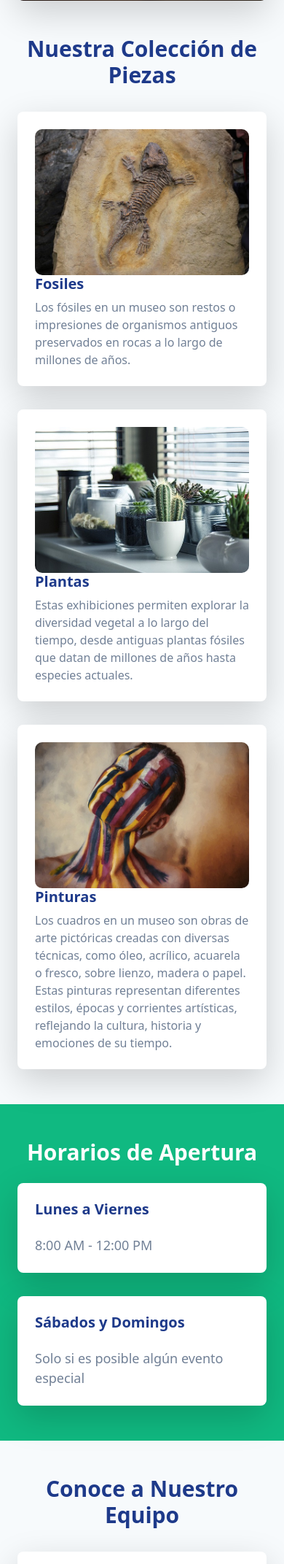
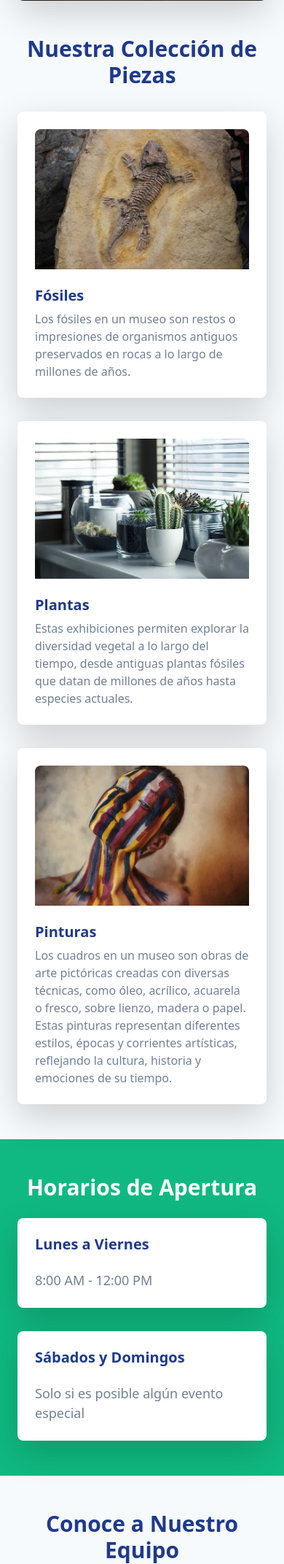
Before and after one commit to tiagoraminelli/trabajo-final-practica-2er-a-o, a PHP site: page /index.php in a window 390 px wide. Shown: the part 1386-3529 px from the top of the page at 73% size. Run offline with PHP 8.4, Linux system fonts and the light colour scheme.

Commit message:
mejoras al index con responsive

```diff
--- a/includes/footer.php
+++ b/includes/footer.php
@@ -1,3 +1,58 @@
-<footer class="text-white bg-dark text-center py-3 mt-5">
-    <p>&copy; <?php echo date('Y'); ?> Mi Aplicación. Todos los derechos reservados.</p>
+<footer class="text-white bg-dark py-5 mt-5">
+    <div class="container">
+        <div class="row">
+            <!-- Columna 1: Información de la empresa -->
+            <div class="col-md-4 text-center text-md-start mb-4 mb-md-0">
+                <h5 class="text-uppercase mb-3">Museo Municipal </h5>
+                <p class="mb-2">
+                    Somos una organización dedicada a la gestión y conservación de piezas históricas y culturales.
+                </p>
+                <p class="mb-0">
+                    <i class="bi bi-geo-alt-fill"></i> Dirección: Lassaga e H. Irigoyen, San Cristóbal, Santa Fe
+                </p>
+                <p class="mb-0">
+                    <i class="bi bi-telephone-fill"></i> Teléfono: 3408-15577548
+                </p>
+                <p class="mb-0">
+                    <i class="bi bi-envelope-fill"></i> Email: museociencia@gmail.com
+                </p>
+            </div>
+
+            <!-- Columna 2: Enlaces rápidos -->
+            <div class="col-md-4 text-center mb-4 mb-md-0">
+                <h5 class="text-uppercase mb-3">Enlaces Rápidos</h5>
+                <ul class="list-unstyled">
+                    <li class="mb-2"><a href="index.php" class="text-white text-decoration-none">Inicio</a></li>
+                    <li class="mb-2"><a href="#nosotros" class="text-white text-decoration-none">Nosotros</a></li>
+                    <li class="mb-2"><a href="#servicios" class="text-white text-decoration-none">Servicios</a></li>
+                    <li class="mb-2"><a href="#contacto" class="text-white text-decoration-none">Contacto</a></li>
+                </ul>
+            </div>
+
+            <!-- Columna 3: Redes Sociales -->
+            <div class="col-md-4 text-center text-md-end">
+                <h5 class="text-uppercase mb-3">Síguenos</h5>
+                <div class="d-flex justify-content-center justify-content-md-end gap-3">
+                    <a href="https://www.facebook.com/liceomunicipal.angelaperaltapino" target="_blank" class="text-white text-decoration-none" aria-label="Facebook">
+                        <i class="bi bi-facebook fs-4"></i>
+                    </a>
+                    <a href="#" class="text-white text-decoration-none" target="_blank" aria-label="Twitter">
+                        <i class="bi bi-twitter fs-4"></i>
+                    </a>
+                    <a href="https://www.instagram.com/museocsnaturales/" target="_blank" class="text-white text-decoration-none" aria-label="Instagram">
+                        <i class="bi bi-instagram fs-4"></i>
+                    </a>
+                    <a href="#" class="text-white text-decoration-none" target="_blank" aria-label="LinkedIn">
+                        <i class="bi bi-linkedin fs-4"></i>
+                    </a>
+                    <a href="https://www.youtube.com/@eldepartamentaldigital3694" target="_blank" class="text-white text-decoration-none" aria-label="YouTube">
+                        <i class="bi bi-youtube fs-4"></i>
+                    </a>
+                </div>
+                <p class="mt-3 mb-0">
+                    &copy; <?php echo date('Y'); ?> Mi Aplicación. Todos los derechos reservados.
+                </p>
+            </div>
+        </div>
+    </div>
 </footer>
--- a/includes/secciones/colecciones.php
+++ b/includes/secciones/colecciones.php
@@ -1,27 +1,27 @@
 <!-- Sección de Colecciones -->
 <div class="container mx-auto my-12 px-4">
     <h2 class="text-3xl font-bold text-center text-primary-custom mb-8">Nuestra Colección de Piezas</h2>
-    <div class="grid grid-cols-1 sm:grid-cols-2 md:grid-cols-3 gap-8">
+    <div class="grid grid-cols-1 lg:grid-cols-2 xl:grid-cols-3 gap-8">
         <!-- Tarjeta 1 -->
         <div class="bg-white p-6 rounded-lg shadow-lg hover:shadow-xl transition-shadow duration-300">
-            <img src="./assets/img/fosil.jpg" class="card-img-top" alt="Imagen 1">
-            <div class="card-body">
-                <h5 class="card-title text-xl font-semibold text-primary-custom mb-2">Fosiles</h5>
+            <img src="./assets/img/fosil.jpg" alt="Fósiles" class="w-full h-48 object-cover rounded-t-lg">
+            <div class="card-body mt-4">
+                <h5 class="card-title text-xl font-semibold text-primary-custom mb-2">Fósiles</h5>
                 <p class="card-text text-gray-600">Los fósiles en un museo son restos o impresiones de organismos antiguos preservados en rocas a lo largo de millones de años.</p>
             </div>
         </div>
         <!-- Tarjeta 2 -->
         <div class="bg-white p-6 rounded-lg shadow-lg hover:shadow-xl transition-shadow duration-300">
-            <img src="./assets/img/plantas.jpg" class="card-img-top" alt="Imagen 2">
-            <div class="card-body">
+            <img src="./assets/img/plantas.jpg" alt="Plantas" class="w-full h-48 object-cover rounded-t-lg">
+            <div class="card-body mt-4">
                 <h5 class="card-title text-xl font-semibold text-primary-custom mb-2">Plantas</h5>
                 <p class="card-text text-gray-600">Estas exhibiciones permiten explorar la diversidad vegetal a lo largo del tiempo, desde antiguas plantas fósiles que datan de millones de años hasta especies actuales.</p>
             </div>
         </div>
         <!-- Tarjeta 3 -->
         <div class="bg-white p-6 rounded-lg shadow-lg hover:shadow-xl transition-shadow duration-300">
-            <img src="./assets/img/pinturas.jpg" class="card-img-top" alt="Imagen 3">
-            <div class="card-body">
+            <img src="./assets/img/pinturas.jpg" alt="Pinturas" class="w-full h-48 object-cover rounded-t-lg">
+            <div class="card-body mt-4">
                 <h5 class="card-title text-xl font-semibold text-primary-custom mb-2">Pinturas</h5>
                 <p class="card-text text-gray-600">Los cuadros en un museo son obras de arte pictóricas creadas con diversas técnicas, como óleo, acrílico, acuarela o fresco, sobre lienzo, madera o papel. Estas pinturas representan diferentes estilos, épocas y corrientes artísticas, reflejando la cultura, historia y emociones de su tiempo.</p>
             </div>
--- a/includes/secciones/como_llegar.php
+++ b/includes/secciones/como_llegar.php
@@ -1,21 +1,13 @@
 <!-- Sección Cómo Llegar -->
-<div class="container mx-auto my-12 px-4">
-    <h2 class="text-3xl font-semibold text-center text-primary-custom mb-6">Cómo Llegar</h2>
-    <div class="grid grid-cols-1 md:grid-cols-2 gap-8">
-        <!-- Mapa de Google -->
-        <div class="w-full h-96 rounded-lg shadow-lg overflow-hidden">
-            <iframe class="w-full h-full" src="https://www.google.com/maps/embed?pb=!1m18!1m12!1m3!1d1722.3024939965837!2d-61.23558934628762!3d-30.305450861353897!2m3!1f0!2f0!3f0!3m2!1i1024!2i768!4f13.1!3m3!1m2!1s0x944a79585c650f09%3A0xac8f5cfe4eb19f9e!2sLiceo%20Municipal%20%C3%81ngela%20Peralta%20Pino!5e0!3m2!1ses!2sar!4v1727321544657!5m2!1ses!2sar" style="border:0;" allowfullscreen="" loading="lazy"></iframe>
-        </div>
-        <!-- Apartado de Indicaciones -->
-        <div class="bg-white p-6 rounded-lg shadow-lg">
-            <h3 class="text-2xl font-semibold text-primary-custom mb-4">Liceo Municipal Ángela Peralta Pino</h3>
-            <p class="text-lg text-gray-600 mb-4">Nuestro museo se encuentra en una ubicación central y accesible. Disponible a todo público dentro de nuestros horarios de apertura.</p>
-            <ul class="list-disc pl-6 text-gray-600 space-y-3">
-                <li>Dirección: Lassaga e H. Irigoyen, San Cristóbal, Santa Fe</li>
-                <li>Teléfono: 3408-15577548</li>
-                <li>IG: <a href="https://www.instagram.com/museocsnaturales/" target="_blank">Museo</a></li>
-                <li>Email: museociencia@gmail.com</li>
-            </ul>
-        </div>
+<div class="container mx-auto my-20 px-4">
+    <!-- Mapa de Google -->
+    <div class="w-full h-[900px] rounded-lg shadow-lg overflow-hidden">
+        <iframe
+            class="w-full h-full"
+            src="https://www.google.com/maps/embed?pb=!1m18!1m12!1m3!1d1722.3024939965837!2d-61.23558934628762!3d-30.305450861353897!2m3!1f0!2f0!3f0!3m2!1i1024!2i768!4f13.1!3m3!1m2!1s0x944a79585c650f09%3A0xac8f5cfe4eb19f9e!2sLiceo%20Municipal%20%C3%81ngela%20Peralta%20Pino!5e0!3m2!1ses!2sar!4v1727321544657!5m2!1ses!2sar"
+            style="border:0;"
+            allowfullscreen=""
+            loading="lazy"
+        ></iframe>
     </div>
 </div>
--- a/includes/secciones/eventos.php
+++ b/includes/secciones/eventos.php
@@ -1,30 +1,41 @@
 <!-- Sección de Eventos -->
 <div class="bg-primary-custom py-12">
     <div class="container mx-auto px-4">
+        <!-- Título de la sección -->
         <h2 class="text-3xl font-bold text-center text-white mb-8">Próximos Eventos</h2>
-        <div class="grid grid-cols-1 sm:grid-cols-2 md:grid-cols-3 gap-8">
-            <!-- Evento 1 -->
+
+        <!-- Grid de tarjetas -->
+        <div class="grid grid-cols-1 lg:grid-cols-2 xl:grid-cols-3 gap-8">
+            <!-- Evento 1: Carpintería -->
             <div class="bg-white p-6 rounded-lg shadow-lg hover:shadow-xl transition-shadow duration-300">
-                <img src="./assets/img/carpinteria.jpg" class="card-img-top" alt="Evento 1">
-                <div class="card-body">
-                    <h5 class="card-title text-xl font-semibold text-primary-custom mb-2">Carpinteria</h5>
-                    <p class="card-text text-gray-600">las habilidades básicas y avanzadas para trabajar la madera, desde el uso de herramientas manuales y eléctricas hasta la creación de muebles y estructuras. Los participantes aprenden sobre tipos de madera, técnicas de corte, ensamblado, lijado y acabado, además de medidas de seguridad. Dependiendo del nivel, el curso puede incluir proyectos prácticos como la fabricación de mesas, estanterías o puertas, fomentando la creatividad y la precisión en el oficio.</p>
+                <img src="./assets/img/carpinteria.jpg" alt="Carpintería" class="w-full h-48 object-cover rounded-t-lg">
+                <div class="card-body mt-4">
+                    <h5 class="card-title text-xl font-semibold text-primary-custom mb-2">Carpintería</h5>
+                    <p class="card-text text-gray-600">
+                        Las habilidades básicas y avanzadas para trabajar la madera, desde el uso de herramientas manuales y eléctricas hasta la creación de muebles y estructuras. Los participantes aprenden sobre tipos de madera, técnicas de corte, ensamblado, lijado y acabado, además de medidas de seguridad. Dependiendo del nivel, el curso puede incluir proyectos prácticos como la fabricación de mesas, estanterías o puertas, fomentando la creatividad y la precisión en el oficio.
+                    </p>
                 </div>
             </div>
-            <!-- Evento 2 -->
+
+            <!-- Evento 2: Botánica -->
             <div class="bg-white p-6 rounded-lg shadow-lg hover:shadow-xl transition-shadow duration-300">
-                <img src="./assets/img/botanica.jpg" class="card-img-top" alt="Evento 2">
-                <div class="card-body">
-                    <h5 class="card-title text-xl font-semibold text-primary-custom mb-2">Botanica</h5>
-                    <p class="card-text text-gray-600">Un curso de botánica ofrece conocimientos sobre el mundo de las plantas, su clasificación, estructura, funciones y ecosistemas. Los participantes aprenden sobre morfología, fisiología, reproducción y adaptaciones de las especies vegetales, así como su importancia en la biodiversidad y la vida humana. Dependiendo del enfoque, el curso puede incluir prácticas de identificación de plantas, cultivo, conservación y aplicaciones en la agricultura, medicina o paisajismo.</p>
+                <img src="./assets/img/botanica.jpg" alt="Botánica" class="w-full h-48 object-cover rounded-t-lg">
+                <div class="card-body mt-4">
+                    <h5 class="card-title text-xl font-semibold text-primary-custom mb-2">Botánica</h5>
+                    <p class="card-text text-gray-600">
+                        Un curso de botánica ofrece conocimientos sobre el mundo de las plantas, su clasificación, estructura, funciones y ecosistemas. Los participantes aprenden sobre morfología, fisiología, reproducción y adaptaciones de las especies vegetales, así como su importancia en la biodiversidad y la vida humana. Dependiendo del enfoque, el curso puede incluir prácticas de identificación de plantas, cultivo, conservación y aplicaciones en la agricultura, medicina o paisajismo.
+                    </p>
                 </div>
             </div>
-            <!-- Evento 3 -->
+
+            <!-- Evento 3: Astronomía -->
             <div class="bg-white p-6 rounded-lg shadow-lg hover:shadow-xl transition-shadow duration-300">
-                <img src="./assets/img/astronomia.jpg" class="card-img-top" alt="Evento 3">
-                <div class="card-body">
+                <img src="./assets/img/astronomia.jpg" alt="Astronomía" class="w-full h-48 object-cover rounded-t-lg">
+                <div class="card-body mt-4">
                     <h5 class="card-title text-xl font-semibold text-primary-custom mb-2">Astronomía</h5>
-                    <p class="card-text text-gray-600">Un curso de astronomía explora el estudio del universo, abarcando temas como los planetas, estrellas, galaxias y fenómenos cósmicos. Los participantes aprenden sobre la formación del sistema solar, la evolución estelar, los agujeros negros y la expansión del universo. Además, se enseñan conceptos básicos de observación astronómica, uso de telescopios y reconocimiento de constelaciones. Dependiendo del nivel, el curso puede incluir aspectos teóricos y prácticos, fomentando la curiosidad por el cosmos y nuestro lugar en él.</p>
+                    <p class="card-text text-gray-600">
+                        Un curso de astronomía explora el estudio del universo, abarcando temas como los planetas, estrellas, galaxias y fenómenos cósmicos. Los participantes aprenden sobre la formación del sistema solar, la evolución estelar, los agujeros negros y la expansión del universo. Además, se enseñan conceptos básicos de observación astronómica, uso de telescopios y reconocimiento de constelaciones. Dependiendo del nivel, el curso puede incluir aspectos teóricos y prácticos, fomentando la curiosidad por el cosmos y nuestro lugar en él.
+                    </p>
                 </div>
             </div>
         </div>
--- a/includes/secciones/mural.php
+++ b/includes/secciones/mural.php
@@ -1,6 +1,6 @@
 <!-- Sección de Imagen Grande con Texto -->
 <div class="container mx-auto my-12 px-4">
-    <div class="grid grid-cols-1 md:grid-cols-2 gap-8 items-center">
+    <div class="grid grid-cols-1 lg:grid-cols-2 gap-8 items-center">
         <!-- Imagen -->
         <div class="w-full h-96 rounded-lg shadow-lg overflow-hidden">
             <img src="./assets/img/historia.jpg" class="w-full h-full object-cover" alt="Imagen destacada">
@@ -9,10 +9,10 @@
         <div class="bg-white p-6 rounded-lg shadow-lg">
             <h2 class="text-3xl font-bold text-primary-custom mb-4">Descubre Nuestra Historia</h2>
             <p class="text-lg text-gray-600 mb-4">
-            Comenzó como un sueño colectivo de una comunidad apasionada por la preservación cultural. Hace varias décadas, un grupo de historiadores, artistas y ciudadanos preocupados por la falta de un espacio para resguardar el patrimonio local propuso la creación de un museo. Sin embargo, la falta de recursos y apoyo dificultaba su realización.
+                Comenzó como un sueño colectivo de una comunidad apasionada por la preservación cultural. Hace varias décadas, un grupo de historiadores, artistas y ciudadanos preocupados por la falta de un espacio para resguardar el patrimonio local propuso la creación de un museo. Sin embargo, la falta de recursos y apoyo dificultaba su realización.
             </p>
             <p class="text-lg text-gray-600 mb-4">
-            Fue gracias al impulso del gobierno municipal que el proyecto cobró vida. Con un modesto presupuesto y el esfuerzo de voluntarios, se rehabilitó un antiguo edificio en desuso para albergar las primeras exposiciones. Donaciones de vecinos, rescates arqueológicos y colecciones cedidas por instituciones educativas permitieron llenar sus salas con fósiles, artefactos históricos, piezas de arte y documentos que contaban la historia de la región.
+                Fue gracias al impulso del gobierno municipal que el proyecto cobró vida. Con un modesto presupuesto y el esfuerzo de voluntarios, se rehabilitó un antiguo edificio en desuso para albergar las primeras exposiciones. Donaciones de vecinos, rescates arqueológicos y colecciones cedidas por instituciones educativas permitieron llenar sus salas con fósiles, artefactos históricos, piezas de arte y documentos que contaban la historia de la región.
             </p>
         </div>
     </div>
--- a/includes/secciones/personal.php
+++ b/includes/secciones/personal.php
@@ -1,7 +1,7 @@
 <!-- Sección de Nuestro Personal -->
 <div class="container mx-auto my-12 px-4">
     <h2 class="text-3xl font-bold text-center text-primary-custom mb-8">Conoce a Nuestro Equipo</h2>
-    <div class="grid grid-cols-1 sm:grid-cols-2 md:grid-cols-3 lg:grid-cols-4 gap-8">
+    <div class="grid grid-cols-1 sm:grid-cols-2 lg:grid-cols-4 gap-8">
         <!-- Miembro 1 -->
         <div class="bg-white p-6 rounded-lg shadow-lg hover:shadow-xl transition-shadow duration-300">
             <img class="w-32 h-32 rounded-full mx-auto mb-4" src="./assets/img/empleada.png" alt="Foto del miembro 1">
--- a/includes/secciones/testimonios.php
+++ b/includes/secciones/testimonios.php
@@ -1,19 +1,24 @@
 <!-- Sección de Testimonios -->
 <div class="container mx-auto my-12 px-4">
+    <!-- Título de la sección -->
     <h2 class="text-3xl font-bold text-center text-primary-custom mb-8">Testimonios</h2>
-    <div class="grid grid-cols-1 sm:grid-cols-2 md:grid-cols-3 gap-8">
+
+    <!-- Grid de tarjetas -->
+    <div class="grid grid-cols-1 lg:grid-cols-2 xl:grid-cols-3 gap-8">
         <!-- Testimonio 1 -->
         <div class="bg-white p-6 rounded-lg shadow-lg hover:shadow-xl transition-shadow duration-300">
             <img class="w-32 h-32 rounded-full mx-auto mb-4" src="./assets/img/cliente.png" alt="Testimonio 1">
             <h3 class="text-xl font-semibold text-primary-custom text-center mb-2">Anabel Roldan</h3>
             <p class="text-gray-600 text-center">"Este museo es un tesoro para nuestra comunidad. Cada exposición me transporta a diferentes épocas y culturas. Es un lugar donde siempre aprendo algo nuevo y valoro más nuestra historia."</p>
         </div>
+
         <!-- Testimonio 2 -->
         <div class="bg-white p-6 rounded-lg shadow-lg hover:shadow-xl transition-shadow duration-300">
             <img class="w-32 h-32 rounded-full mx-auto mb-4" src="./assets/img/personal.jpg" alt="Testimonio 2">
             <h3 class="text-xl font-semibold text-primary-custom text-center mb-2">Juan Pérez</h3>
             <p class="text-gray-600 text-center">"Traer a mis alumnos aquí ha sido una experiencia enriquecedora. Ver en persona fósiles, artefactos y obras de arte les permite comprender mejor lo que aprenden en clase. Es un espacio educativo imprescindible."</p>
         </div>
+
         <!-- Testimonio 3 -->
         <div class="bg-white p-6 rounded-lg shadow-lg hover:shadow-xl transition-shadow duration-300">
             <img class="w-32 h-32 rounded-full mx-auto mb-4" src="./assets/img/personal2.jpg" alt="Testimonio 3">
--- a/index.php
+++ b/index.php
@@ -13,6 +13,7 @@ session_start(); // Iniciar la sesión
     <!-- Incluye Tailwind CSS -->
     <link href="https://cdn.jsdelivr.net/npm/tailwindcss@1.9.6/dist/tailwind.min.css" rel="stylesheet">
     <!-- Estilos personalizados -->
+    <link rel="stylesheet" href="https://cdn.jsdelivr.net/npm/bootstrap-icons@1.10.3/font/bootstrap-icons.css">
     <style>
         /* Carrusel */
         .carousel-inner img {
@@ -88,12 +89,14 @@ session_start(); // Iniciar la sesión
 <?php include("./includes/secciones/horarios.php"); ?>
 
 <!-- Sección de Nuestro Personal -->
+<div id="nosotros"></div>
 <?php include("./includes/secciones/personal.php"); ?>
 
 <!-- Sección de Imagen Grande con Texto -->
 <?php include("./includes/secciones/mural.php"); ?>
 
 <!-- Sección de Eventos -->
+<div id="servicios"></div>
 <?php include("./includes/secciones/eventos.php"); ?>
 
 <!-- Sección de Testimonios -->
@@ -103,6 +106,7 @@ session_start(); // Iniciar la sesión
 <?php include("./includes/secciones/como_llegar.php"); ?>
 
 <!-- Pie de Página -->
+<div id="contacto"></div>
 <?php include("./includes/footer.php"); ?>
 
 <!-- Bootstrap JS -->
```
